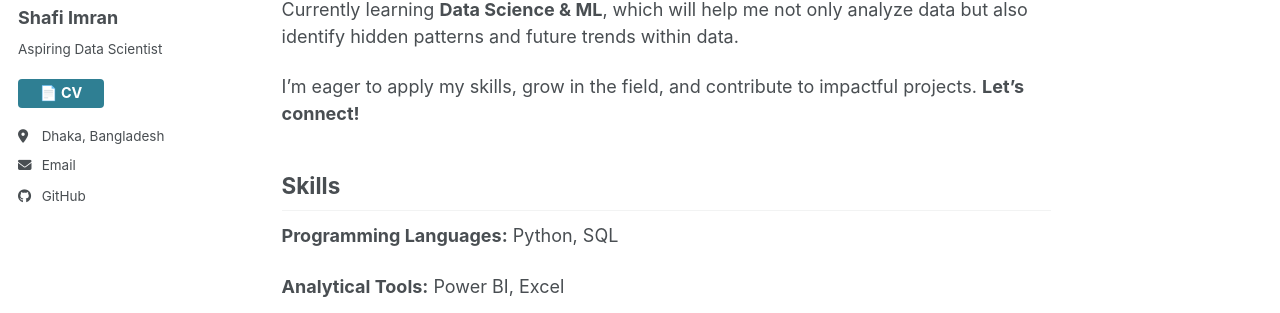
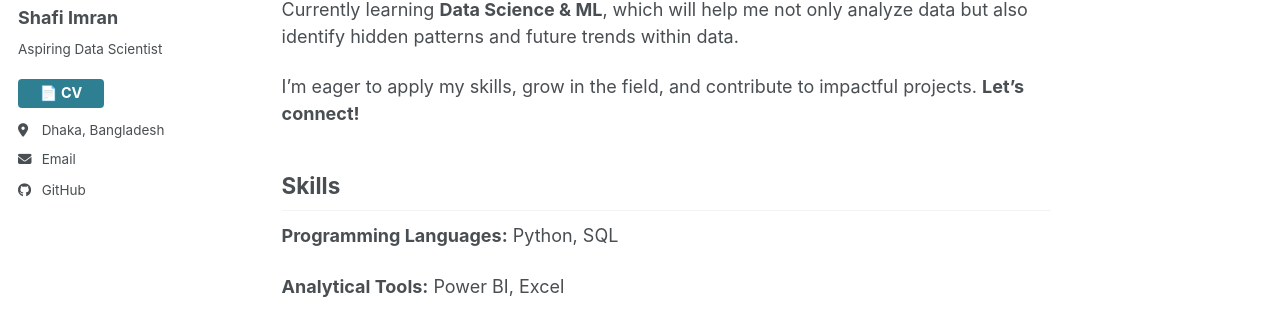
Before and after one commit to shafiimran/shafiimran.github.io, a Jekyll site: the page built from _pages/about.md, in a window 1280 px wide. Shown: the part 279-592 px from the top of the page. Built offline with Jekyll 4.4.1, drawn with Linux system fonts in a browser that asks for light colours; a script bundle is joined from its source files by our own code; library files that are not in the unit come from our copies.

Commit message:
Update author CV margin for improved layout consistency

```diff
--- a/assets/css/main.scss
+++ b/assets/css/main.scss
@@ -45,8 +45,7 @@
 
 
 .author__cv {
-  margin-top: 0.1rem;
-  margin-bottom: 0.8rem;
+  margin-bottom: 0.5rem;
 }
 
 .author__cv .btn {
```
